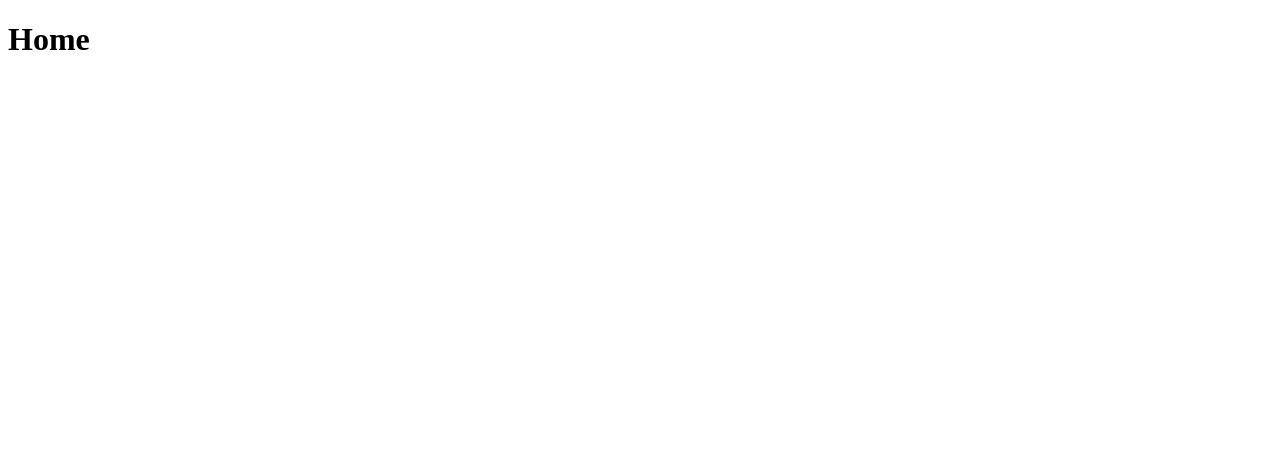
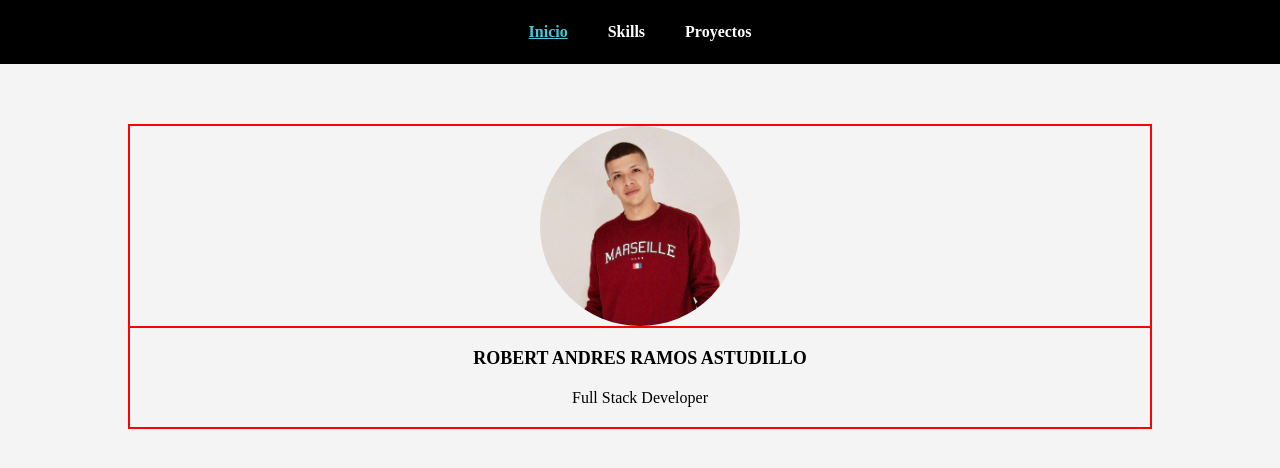
Before and after one commit to robertramosastudillo/robertramosastudillo, a Gatsby site: page / in a window 1280 px wide. Built offline with nearby package versions, Linux system fonts and the light colour scheme; Gatsby itself is replaced by a stand-in of ours.

Commit message:
Work was done on the layout of the home screen in the profile section

```diff
--- a/gatsby-browser.js
+++ b/gatsby-browser.js
@@ -5,3 +5,12 @@
  */
 
 // You can delete this file if you're not using it
+import React from "react"
+import { GlobalStyle } from "./src/themes/global-style"
+
+export const wrapRootElement = ({ element }) => (
+  <>
+    <GlobalStyle />
+    {element}
+  </>
+)
--- a/gatsby-config.js
+++ b/gatsby-config.js
@@ -28,6 +28,13 @@ module.exports = {
         icon: `src/images/web.svg`, // This path is relative to the root of the site.
       },
     },
+    {
+      resolve: `gatsby-plugin-styled-components`,
+      options: {
+        // Add any options here
+      },
+    },
+    `gatsby-plugin-svgr`,
     `gatsby-plugin-gatsby-cloud`,
     // this (optional) plugin enables Progressive Web App + Offline functionality
     // To learn more, visit: https://gatsby.dev/offline
--- /dev/null
+++ b/src/components/Menu/Menu.js
@@ -0,0 +1,24 @@
+import React from "react"
+import { Header, Nav, Ul, Li, RouterLink } from "./MenuStyle"
+
+const Menu = () => {
+  return (
+    <Header>
+      <Nav>
+        <Ul>
+          <Li>
+            <RouterLink to="/">Inicio</RouterLink>
+          </Li>
+          <Li>
+            <RouterLink to="/skills">Skills</RouterLink>
+          </Li>
+          <Li>
+            <RouterLink to="/projects">Proyectos</RouterLink>
+          </Li>
+        </Ul>
+      </Nav>
+    </Header>
+  )
+}
+
+export default Menu
--- /dev/null
+++ b/src/components/Menu/MenuStyle.js
@@ -0,0 +1,46 @@
+import styled from "styled-components"
+import { Link } from "gatsby"
+
+const Header = styled.header`
+  position: relative;
+`
+
+const Nav = styled.nav`
+  display: flex;
+  justify-content: center;
+  align-items: center;
+  height: 4rem;
+  margin: 0 auto;
+  background-color: #000;
+`
+
+const Ul = styled.ul`
+  display: flex;
+  justify-content: center;
+`
+
+const Li = styled.li`
+  margin: 0 20px;
+  font-weight: bold;
+  list-style: none;
+`
+
+const activeClassName = "active"
+const RouterLink = styled(Link).attrs({
+  activeClassName: activeClassName,
+})`
+  color: #fff;
+  text-decoration: none;
+  font-size: 16px;
+
+  &.${activeClassName} {
+    color: #49c7d8;
+    text-decoration: underline;
+  }
+  &:hover {
+    color: #49c7d8;
+    text-decoration: underline;
+  }
+`
+
+export { Header, Nav, Ul, Li, RouterLink }
--- /dev/null
+++ b/src/components/Menu/index.js
@@ -0,0 +1 @@
+export { default } from "./Menu"
--- /dev/null
+++ b/src/components/Profile/Profile.js
@@ -0,0 +1,32 @@
+import React from "react"
+import {
+  ProfileContainer,
+  ImageContainer,
+  Image,
+  InfoContainer,
+  Title,
+  SubTitle,
+  SocialMediaContainer,
+  Hola,
+} from "./ProfileStyle"
+import avatar from "../../images/avatar.jpg"
+import { ReactComponent as IcInstagram } from "../../images/icons/instagram.svg"
+
+const Profile = () => {
+  return (
+    <ProfileContainer>
+      <ImageContainer>
+        <Image src={avatar} alt="Robert Andres Ramos Astudillo" />
+      </ImageContainer>
+      <InfoContainer>
+        <Title>Robert Andres Ramos Astudillo</Title>
+        <SubTitle>Full Stack Developer</SubTitle>
+      </InfoContainer>
+      {/* <SocialMediaContainer>
+        <IcInstagram />
+      </SocialMediaContainer> */}
+    </ProfileContainer>
+  )
+}
+
+export default Profile
--- /dev/null
+++ b/src/components/Profile/ProfileStyle.js
@@ -0,0 +1,73 @@
+import styled from "styled-components"
+
+const Container = styled.div``
+
+const ProfileContainer = styled.div`
+  display: flex;
+  flex-direction: column;
+  width: 80%;
+  margin: 60px auto;
+  border: 1px solid red;
+`
+const ImageContainer = styled.div`
+  display: flex;
+  justify-content: center;
+  margin: 0 auto;
+  width: 100%;
+  border: 1px solid red;
+`
+
+const InfoContainer = styled.div`
+  display: flex;
+  flex-direction: column;
+  margin: 0 auto;
+  width: 100%;
+  padding: 20px;
+  border: 1px solid red;
+`
+
+const Title = styled.h2`
+  text-transform: uppercase;
+  text-align: center;
+  color: #000;
+  font-size: 18px;
+  font-weight: bold;
+  margin-bottom: 20px;
+`
+
+const SubTitle = styled.p`
+  text-align: center;
+  color: #000;
+  font-size: 16px;
+`
+
+const Image = styled.img`
+  width: 200px;
+  height: 200px;
+  border-radius: 50%;
+  object-fit: cover;
+  object-position: top;
+`
+
+const SocialMediaContainer = styled.div`
+  background-color: #0098d3;
+  display: flex;
+  align-items: center;
+  justify-content: center;
+  padding: 25px 0;
+`
+
+const Hola = styled.a`
+  background-color: red;
+`
+
+export {
+  Container,
+  ProfileContainer,
+  ImageContainer,
+  Image,
+  InfoContainer,
+  Title,
+  SubTitle,
+  SocialMediaContainer,
+}
--- /dev/null
+++ b/src/components/Profile/index.js
@@ -0,0 +1 @@
+export { default } from "./Profile"
--- /dev/null
+++ b/src/layouts/BasicLayout/BasicLayout.js
@@ -0,0 +1,13 @@
+import React from "react"
+import Menu from "../../components/Menu/Menu"
+
+const BasicLayout = ({ children }) => {
+  return (
+    <>
+      <Menu />
+      {children}
+    </>
+  )
+}
+
+export default BasicLayout
--- /dev/null
+++ b/src/layouts/BasicLayout/BasicLayoutStyle.js
@@ -0,0 +1,3 @@
+import styled from "styled-components"
+
+export {}
--- /dev/null
+++ b/src/layouts/BasicLayout/index.js
@@ -0,0 +1 @@
+export { default } from "./BasicLayout"
--- a/src/pages/index.js
+++ b/src/pages/index.js
@@ -1,9 +1,11 @@
 import * as React from "react"
+import Profile from "../components/Profile/Profile"
+import BasicLayout from "../layouts/BasicLayout"
 
 const IndexPage = () => (
-  <>
-    <h1>Home</h1>
-  </>
+  <BasicLayout>
+    <Profile />
+  </BasicLayout>
 )
 
 export default IndexPage
--- /dev/null
+++ b/src/themes/global-style.js
@@ -0,0 +1,13 @@
+import { createGlobalStyle } from "styled-components"
+
+export const GlobalStyle = createGlobalStyle`
+    * {
+        margin: 0;
+        padding: 0;
+        box-sizing: border-box;
+    }
+
+    body {
+            background-color: #f4f4f4;
+    }
+`
```
Also changed, not shown: package.json (+6 -1 lines), src/pages/projects.js (+5 -4 lines), src/pages/skills.js (+5 -4 lines), src/images/avatar.jpg (added), 1 other file.
